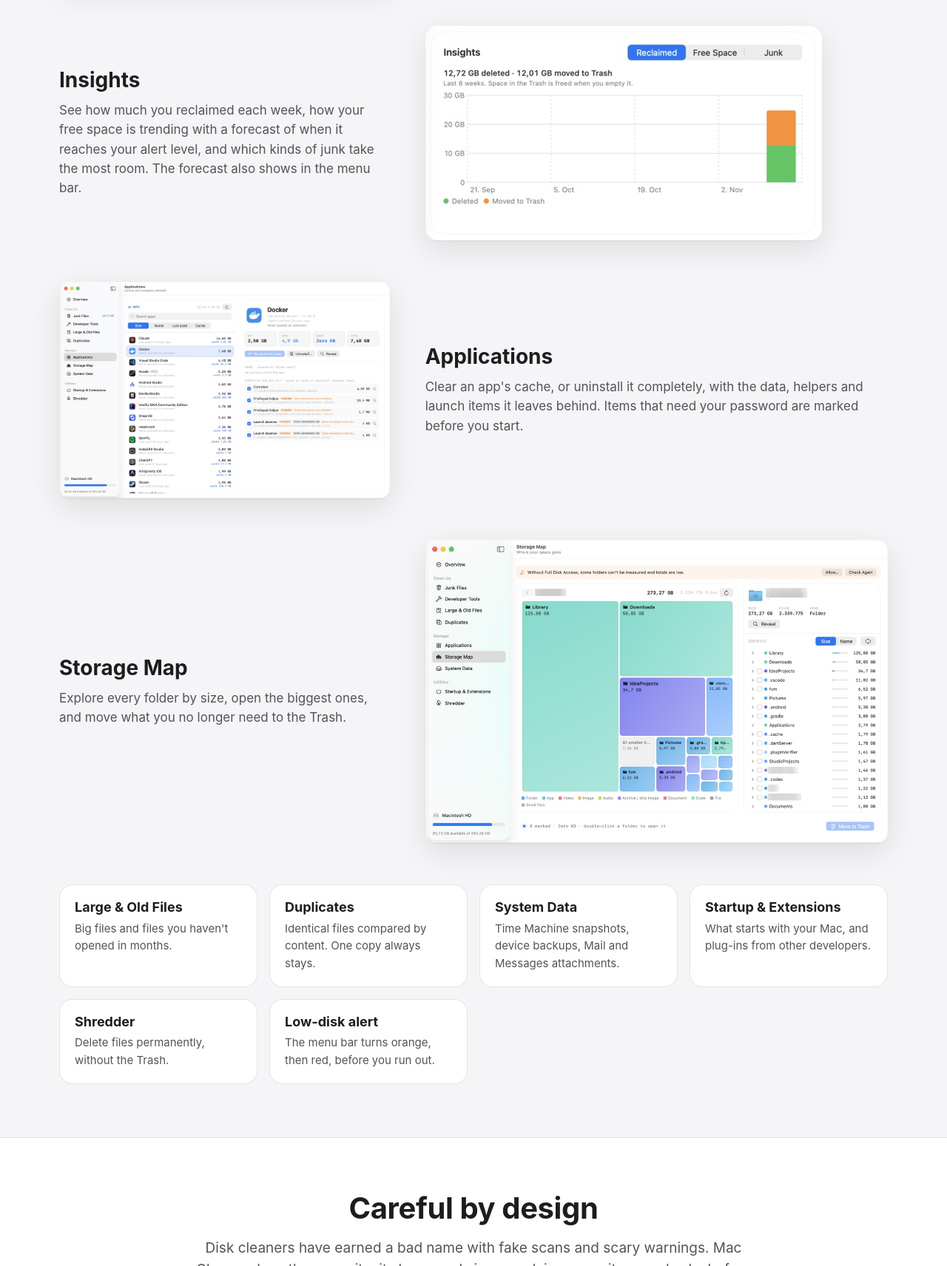
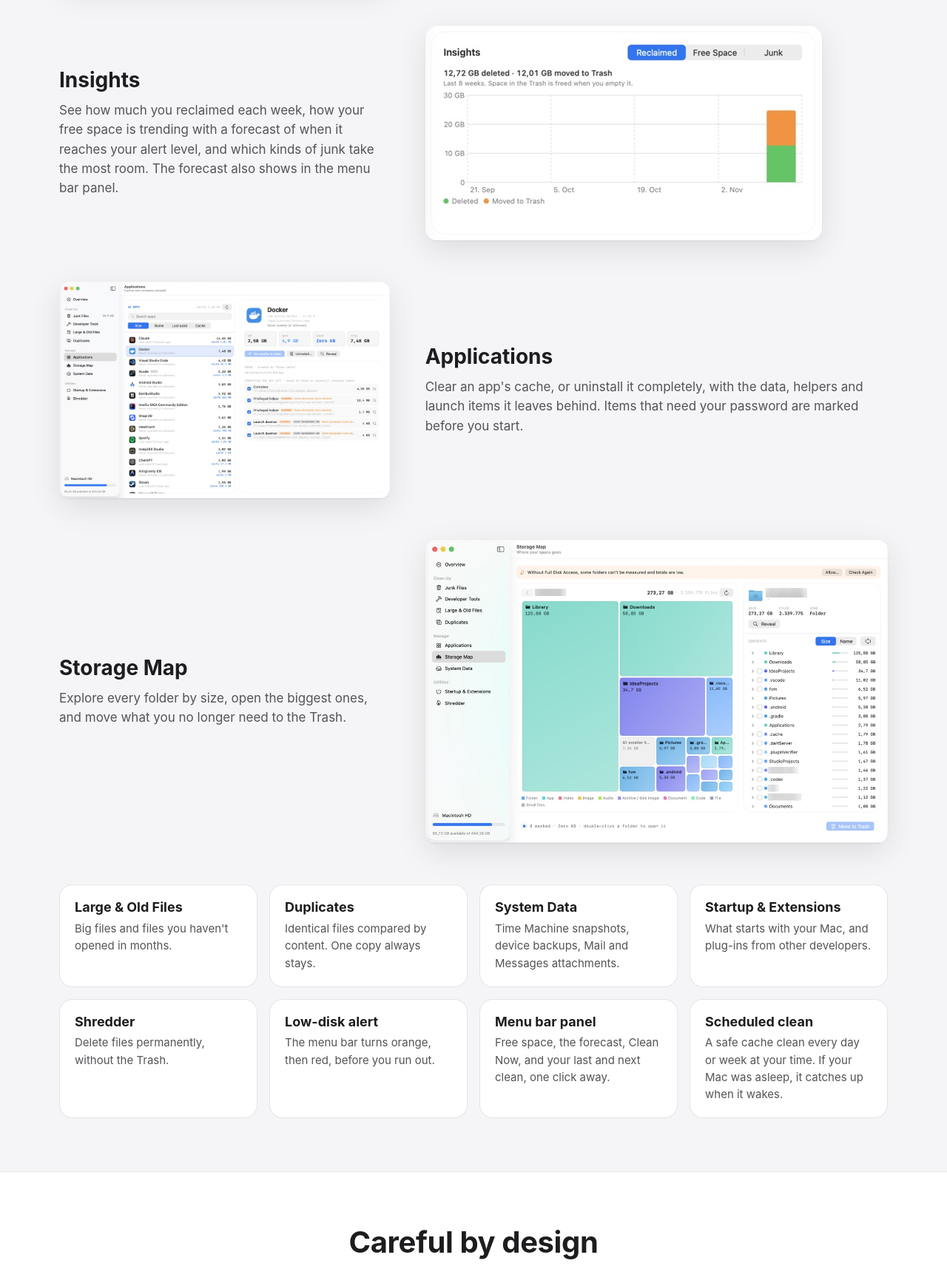
Before and after one commit to WahdanZ/MacCleaner, a plain HTML site: page website/index.html in a window 1280 px wide. Shown: the part 2740-4452 px from the top of the page at 74% size. Drawn offline with Linux system fonts and the light colour scheme; files whose address does not match are found by name.

Commit message:
Document the menu bar panel and the scheduled clean in the README and website (#24)
Co-authored-by: Claude Opus 5.5 <noreply@anthropic.com>

```diff
--- a/website/index.html
+++ b/website/index.html
@@ -117,7 +117,7 @@
         <article class="row">
           <div class="text">
             <h3>Insights</h3>
-            <p>See how much you reclaimed each week, how your free space is trending with a forecast of when it reaches your alert level, and which kinds of junk take the most room. The forecast also shows in the menu bar.</p>
+            <p>See how much you reclaimed each week, how your free space is trending with a forecast of when it reaches your alert level, and which kinds of junk take the most room. The forecast also shows in the menu bar panel.</p>
           </div>
           <picture class="shot">
             <source srcset="screenshots/insights-dark.png" media="(prefers-color-scheme: dark)" type="image/png">
@@ -151,6 +151,8 @@
           <li><h3>Startup &amp; Extensions</h3><p>What starts with your Mac, and plug-ins from other developers.</p></li>
           <li><h3>Shredder</h3><p>Delete files permanently, without the Trash.</p></li>
           <li><h3>Low-disk alert</h3><p>The menu bar turns orange, then red, before you run out.</p></li>
+          <li><h3>Menu bar panel</h3><p>Free space, the forecast, Clean Now, and your last and next clean, one click away.</p></li>
+          <li><h3>Scheduled clean</h3><p>A safe cache clean every day or week at your time. If your Mac was asleep, it catches up when it wakes.</p></li>
         </ul>
       </div>
     </section>
```
Also changed, not shown: 1 other file.
